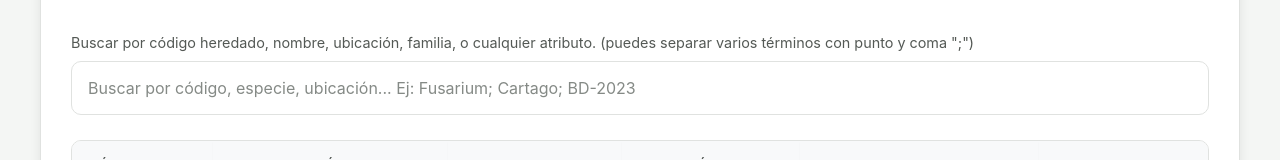
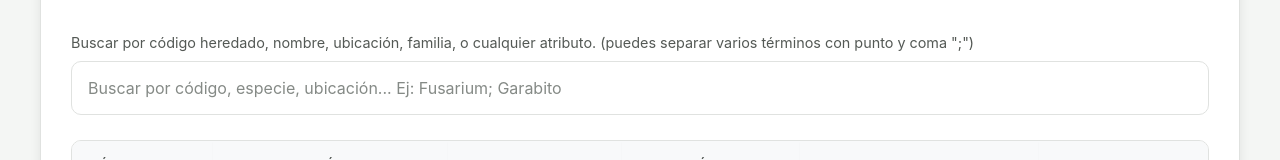
Before and after one commit to Osorio26/ProyectoAdminG6-WebHongos, a React (Vite) app in the folder App/frontend/: page / in a window 1280 px wide. Shown: the part 194-354 px from the top of the page. Built offline with nearby package versions, Linux system fonts and the light colour scheme; no server answers.

Commit message:
Update search input placeholder example
Changed the search bar placeholder example from 'Cartago; BD-2023' to 'Garabito' to provide a more relevant or updated example for users.

```diff
--- a/App/frontend/src/pages/FungusList.jsx
+++ b/App/frontend/src/pages/FungusList.jsx
@@ -186,7 +186,7 @@ const FungusList = () => {
         <div className="search-bar">
           <input
             type="text"
-            placeholder="Buscar por código, especie, ubicación... Ej: Fusarium; Cartago; BD-2023"
+            placeholder="Buscar por código, especie, ubicación... Ej: Fusarium; Garabito"
             className="search-input"
             value={search}
             onChange={(e) => {
```
